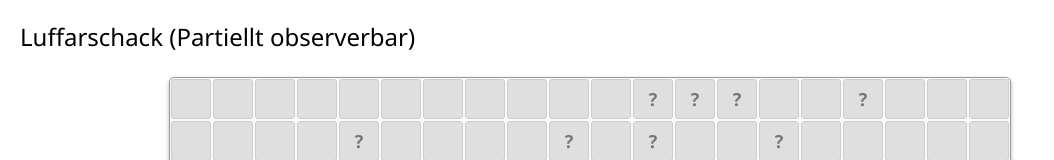
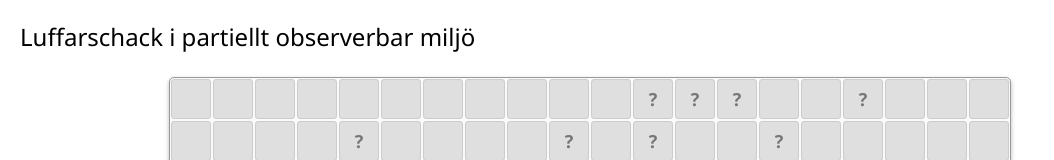
Before and after one commit to davidhedengren/Luffarschack-i-partiellt-observerbar-milj-, a plain HTML site: page index.html in a window 1280 px wide. Shown: the top 160 px of the page, without its empty margins (0-1054 px from the left). Drawn offline with Linux system fonts and the light colour scheme.

Commit message:
Update index.html

```diff
--- a/index.html
+++ b/index.html
@@ -85,7 +85,7 @@
 </head>
 <body>
 
-<h2>Luffarschack (Partiellt observerbar)</h2>
+<h2>Luffarschack i partiellt observerbar miljö</h2>
 
 <!-- Etikett överst till vänster -->
 <div id="infoLabel">Spelare X's tur</div>
```
